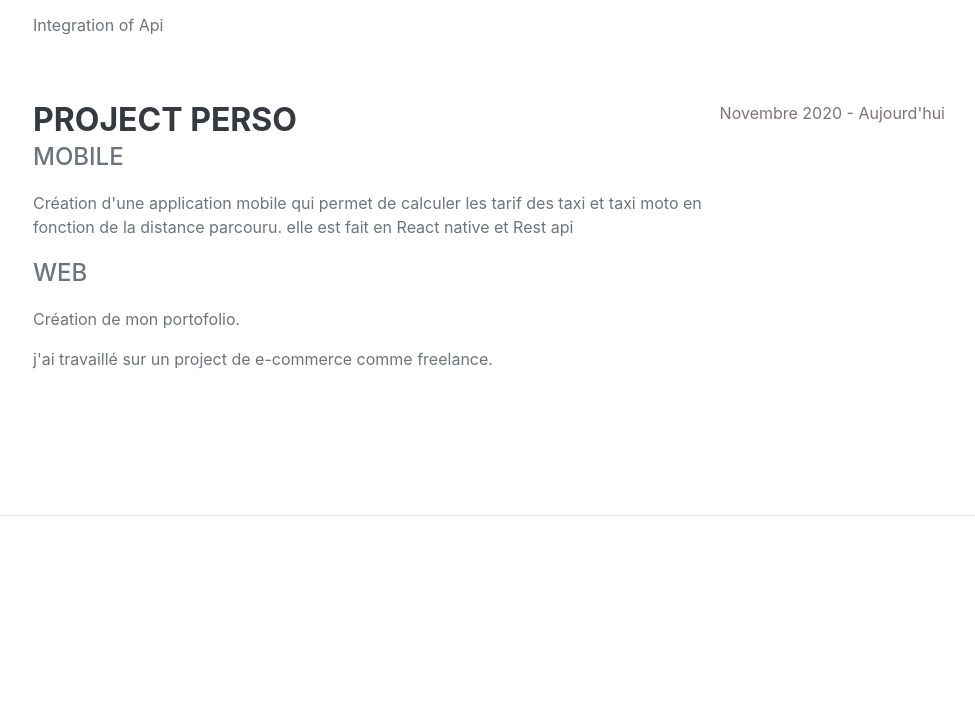
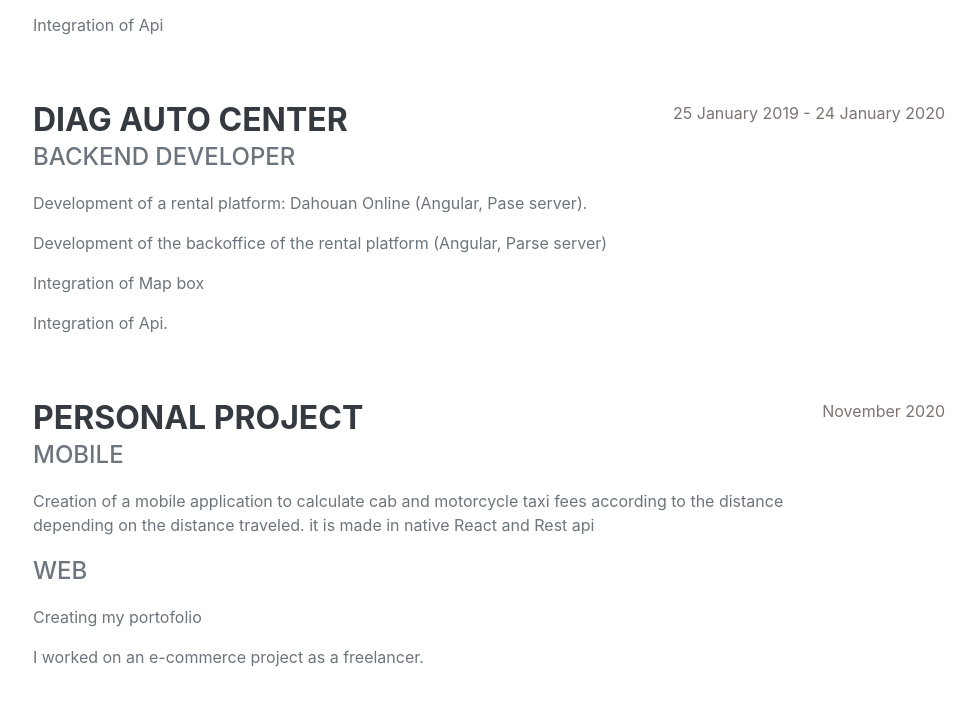
Before and after one commit to mainframe95/portofolio, a plain HTML site: page index.html in a window 1280 px wide. Shown: the part 1386-2106 px from the top of the page, without its empty margins (287-1262 px from the left). Drawn offline with nearby package versions, Linux system fonts and the light colour scheme; a web font is replaced by a local one.

Commit message:
update skills

```diff
--- a/index.html
+++ b/index.html
@@ -50,7 +50,7 @@
                     <span class="text-primary">Mensah</span>
                 </h1>
                 <div class="subheading mb-5">
-                    Lomé · tokoin wuiti · (+228) 98-85-59-80 ·
+                    Lomé · Togo · (+228) 98-85-59-80 ·
                     <a href="mailto:mensahjunior13@gmail.com">mensahjunior13@gmail.com</a>
                 </div>
                 <p class="lead mb-5">Fullstack Web Developer with 3 years of experience in the web domain,
@@ -85,7 +85,8 @@
                             available to the customer on WhatsApp : Dac Pharma.</p>
                         <p>Api development with NestJs.</p>
                         <p>Web interface creation with Angular Material</p>
-                        <p>Banking operation application development (withdrawal, debpot, balance, transfer) with WhatsApp : Dacbot Banking.</p>
+                        <p>Banking operation application development (withdrawal, debpot, balance, transfer) with
+                            WhatsApp : Dacbot Banking.</p>
                         <p>Integration of Api</p>
 
                         </p>
@@ -94,15 +95,27 @@
                 </div>
                 <div class="d-flex flex-column flex-md-row justify-content-between mb-5">
                     <div class="flex-grow-1">
-                        <h3 class="mb-0">Project perso</h3>
+                        <h3 class="mb-0">Diag Auto Center</h3>
+                        <div class="subheading mb-3">Backend developer</div>
+                        <p> Development of a rental platform: Dahouan Online (Angular, Pase server).</p>
+                        <p> Development of the backoffice of the rental platform (Angular, Parse server)</p>
+                        <p> Integration of Map box</p>
+                        <p>Integration of Api.</p>
+                    </div>
+                    <div class="flex-shrink-0"><span class="text-primary"> 25 January 2019 - 24 January 2020 </span>
+                    </div>
+                </div>
+                <div class="d-flex flex-column flex-md-row justify-content-between mb-5">
+                    <div class="flex-grow-1">
+                        <h3 class="mb-0">Personal Project</h3>
                         <div class="subheading mb-3">Mobile</div>
-                        <p>Création d'une application mobile qui permet de calculer les tarif des taxi et taxi moto en
-                            fonction de la distance parcouru. elle est fait en React native et Rest api</p>
+                        <p>Creation of a mobile application to calculate cab and motorcycle taxi fees according to the distance
+                            depending on the distance traveled. it is made in native React and Rest api</p>
                         <div class="subheading mb-3">Web</div>
-                        <p>Création de mon portofolio.</p>
-                        <p>j'ai travaillé sur un project de e-commerce comme freelance.</p>
+                        <p>Creating my portofolio</p>
+                        <p>I worked on an e-commerce project as a freelancer.</p>
                     </div>
-                    <div class="flex-shrink-0"><span class="text-primary">Novembre 2020 - Aujourd'hui </span></div>
+                    <div class="flex-shrink-0"><span class="text-primary">November 2020 </span></div>
                 </div>
             </div>
         </section>
@@ -163,6 +176,14 @@
                     <li>
                         <span class="fa-li"><i class="fas fa-check"></i></span>
                         VsCode
+                    </li>
+                    <li>
+                        <span class="fa-li"><i class="fas fa-check"></i></span>
+                        Sql, MongoDb, TypeOrm
+                    </li>
+                    <li>
+                        <span class="fa-li"><i class="fas fa-check"></i></span>
+                        Docker, Jenkins
                     </li>
                     <li>
                         <span class="fa-li"><i class="fas fa-check"></i></span>
```
